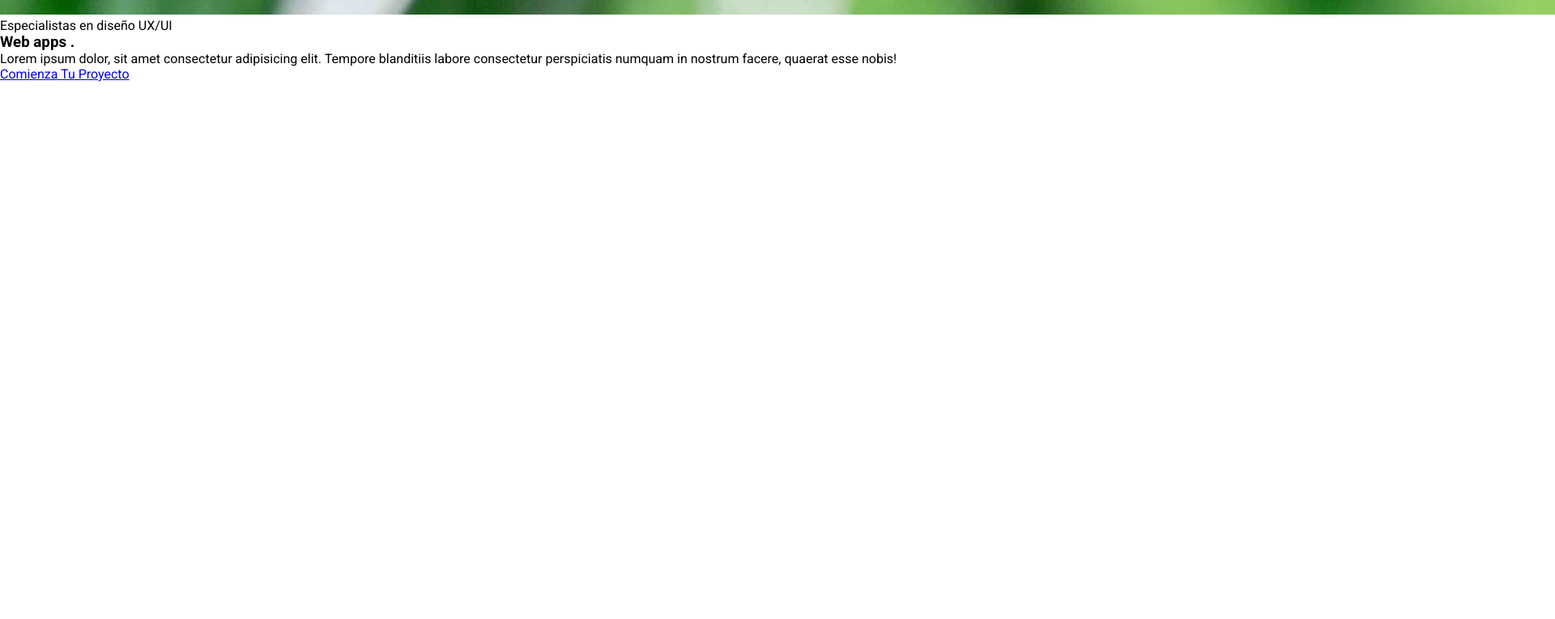
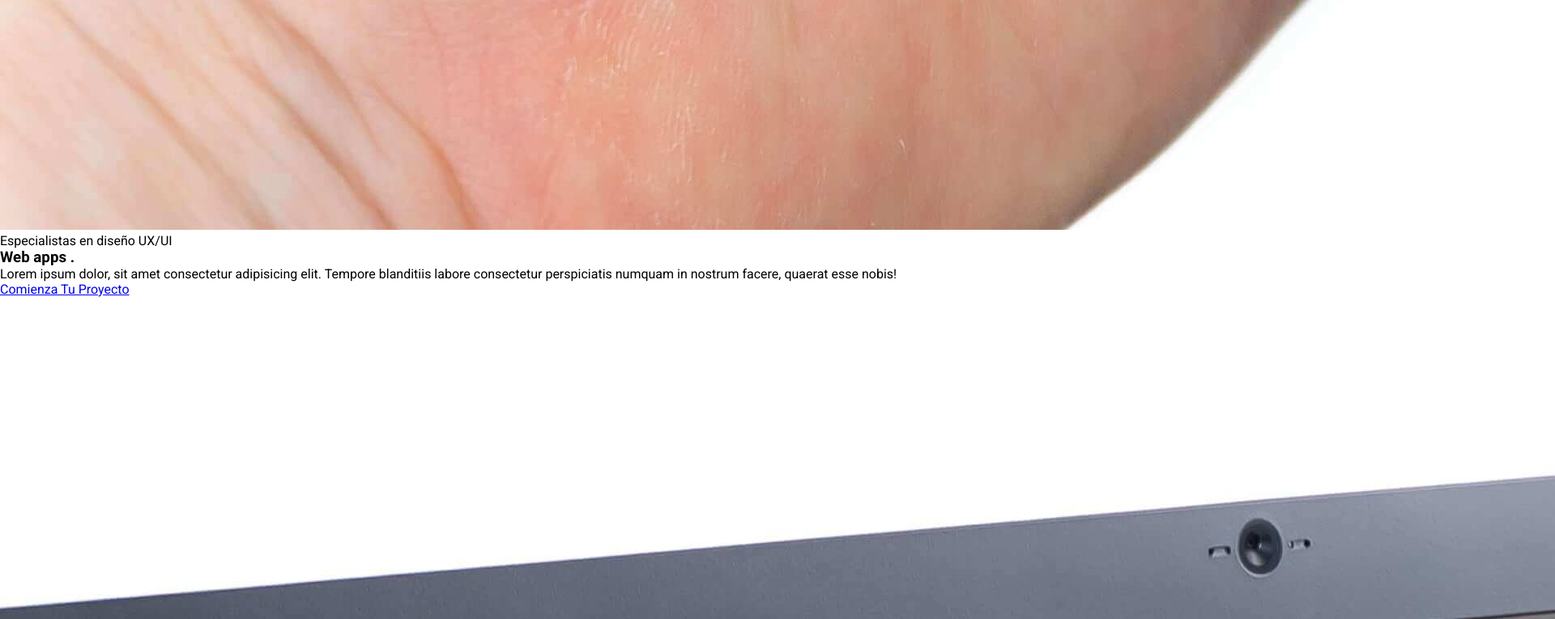
Before and after one commit to Adrian-Corttes/Experiencia-Digital, a plain HTML site: page index.html in a window 1280 px wide. Shown: the part 5167-5932 px from the top of the page at 81% size, 1920 px wide, since content can reach past the window. Before the commit the page ends 5268 px from the top, so only its background shows below. Drawn offline with nearby package versions, Linux system fonts and the light colour scheme.

Commit message:
add cards

```diff
--- a/index.html
+++ b/index.html
@@ -42,6 +42,32 @@
 
                <article class="container-card">
                   <div class="card">
+                     <img src="./img/image2.jpg"  class="caed__img" alt="image1">
+                     <div class="cards__text">
+                        <p class="card__list">Especialistas en diseño UX/UI</p>
+                        <h3 class="card__title">Web apps <span class="point">.</span></h3>
+                        <p class="card__copy">
+                           Lorem ipsum dolor, sit amet consectetur adipisicing elit.
+                           Tempore blanditiis labore consectetur perspiciatis numquam in nostrum facere,
+                           quaerat esse nobis!
+                        </p>
+                        <a href="#" class="card__botton">Comienza Tu Proyecto</a>
+                     </div>
+                  </div>
+                  <div class="card">
+                     <img src="./img/image3.jpg"  class="caed__img" alt="image1">
+                     <div class="cards__text">
+                        <p class="card__list">Especialistas en diseño UX/UI</p>
+                        <h3 class="card__title">Ecommerce<span class="point">.</span></h3>
+                        <p class="card__copy">
+                           Lorem ipsum dolor, sit amet consectetur adipisicing elit.
+                           Tempore blanditiis labore consectetur perspiciatis numquam in nostrum facere,
+                           quaerat esse nobis!
+                        </p>
+                        <a href="#" class="card__botton">Comienza Tu Proyecto</a>
+                     </div>
+                  </div>
+                  <div class="card">
                      <img src="./img/image1.jpg"  class="caed__img" alt="image1">
                      <div class="cards__text">
                         <p class="card__list">Especialistas en diseño UX/UI</p>
```
